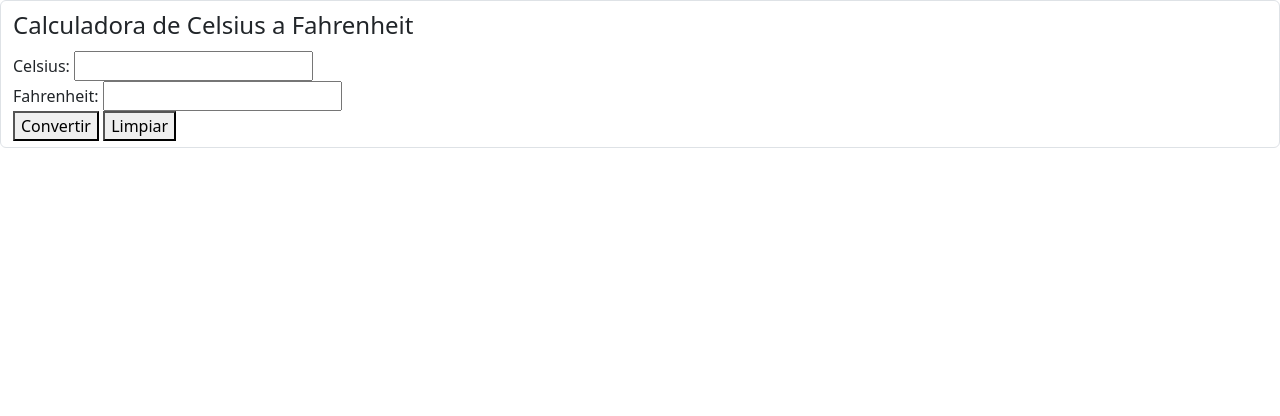
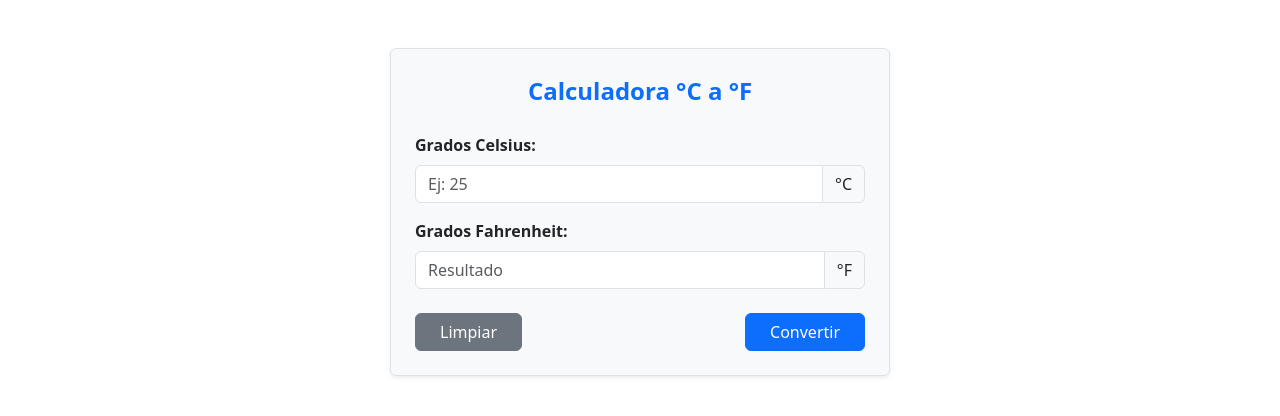
Before and after one commit to AkNdrow/Programaci-n-Web, a website: page HTML/ejercicio10.html in a window 1280 px wide. Drawn offline with nearby package versions, Linux system fonts and the light colour scheme.

Commit message:
Corregir estructura de Bootstrap en ejercicio 10 y documentar Error 3

```diff
--- a/HTML/ejercicio10.html
+++ b/HTML/ejercicio10.html
@@ -16,19 +16,34 @@ Haciendo uso de buttons para la conversion.
 </head>
 
 <body>
-    <form class="form-control">
-        <fieldset>
-            <legend>Calculadora de Celsius a Fahrenheit</legend>
-            <label for="celsius">Celsius:</label>
-            <input type="text" id="celsius" name="celsius">
-            <br>
-            <label for="fahrenheit">Fahrenheit:</label>
-            <input type="text" id="fahrenheit" name="fahrenheit" readonly>
-            <br>
-            <button type="submit" value="Convertir">Convertir</button>
-            <button type="reset" value="Limpiar">Limpiar</button>
-        </fieldset>
-    </form>
+    <div class="container mt-5">
+        <form class="p-4 border rounded shadow-sm bg-light" style="max-width: 500px; margin: auto;">
+            <fieldset>
+                <legend class="mb-4 text-primary fw-bold text-center">Calculadora °C a °F</legend>
+
+                <div class="mb-3">
+                    <label for="celsius" class="form-label fw-semibold">Grados Celsius:</label>
+                    <div class="input-group">
+                        <input type="number" id="celsius" name="celsius" class="form-control" placeholder="Ej: 25">
+                        <span class="input-group-text">°C</span>
+                    </div>
+                </div>
+
+                <div class="mb-4">
+                    <label for="fahrenheit" class="form-label fw-semibold">Grados Fahrenheit:</label>
+                    <div class="input-group">
+                        <input type="text" id="fahrenheit" name="fahrenheit" class="form-control bg-white" readonly placeholder="Resultado">
+                        <span class="input-group-text">°F</span>
+                    </div>
+                </div>
+
+                <div class="d-flex justify-content-between">
+                    <button type="reset" class="btn btn-secondary px-4">Limpiar</button>
+                    <button type="submit" class="btn btn-primary px-4">Convertir</button>
+                </div>
+            </fieldset>
+        </form>
+    </div>
 </body>
 
 </html>
```
Also changed, not shown: DOCUMENTACION/errores.md (+20 -0 lines).
